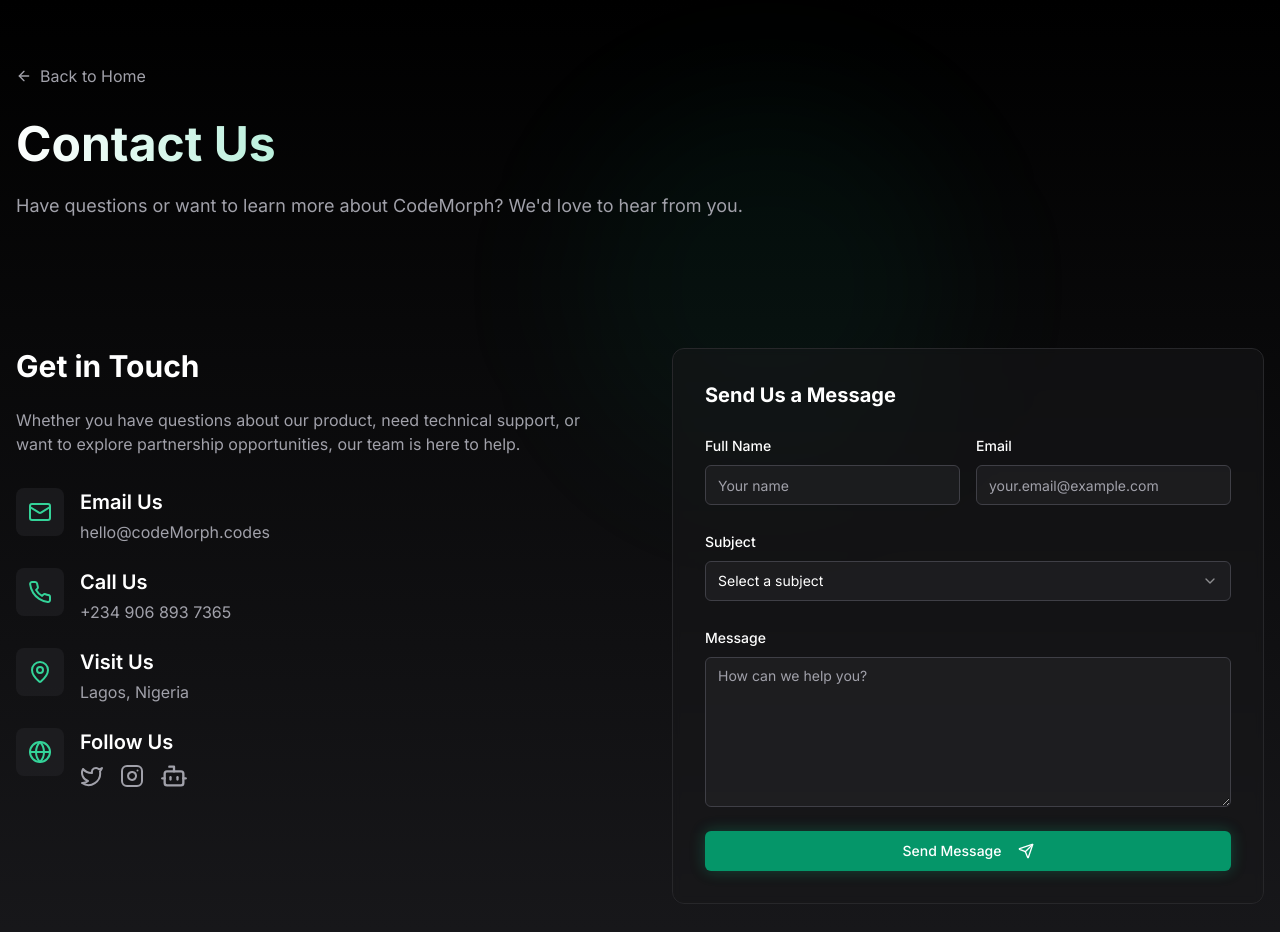
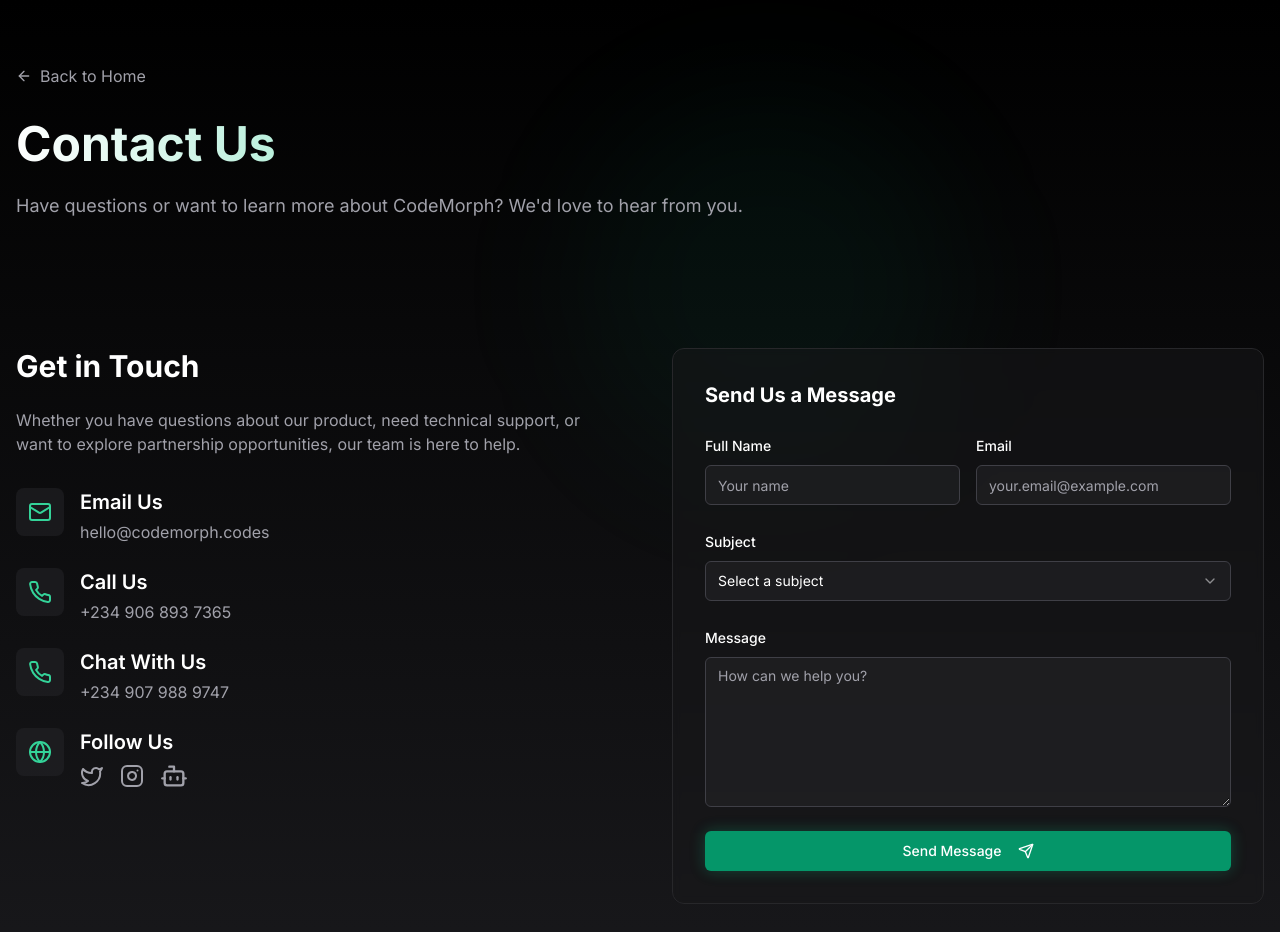
Before and after one commit to Code-Morph/CodeMorph-waitlist, a Next.js app: page /contact in a window 1280 px wide. Shown: the top 932 px of the page. Built offline with nearby package versions, Linux system fonts and the light colour scheme.

Commit message:
new update

```diff
--- a/app/contact/page.tsx
+++ b/app/contact/page.tsx
@@ -111,8 +111,8 @@ export default function ContactPage() {
                   <div>
                     <h3 className="text-xl font-semibold mb-1">Email Us</h3>
                     <p className="text-zinc-400">
-                      <a href="mailto:hello@codemorph.codes" className="hover:text-emerald-400 transition-colors">
-                        hello@codeMorph.codes
+                      <a href="mailto:hello@codemorph.codes" target='_blank' className="hover:text-emerald-400 transition-colors">
+                        hello@codemorph.codes
                       </a>
                     </p>
                   </div>
@@ -125,7 +125,7 @@ export default function ContactPage() {
                   <div>
                     <h3 className="text-xl font-semibold mb-1">Call Us</h3>
                     <p className="text-zinc-400">
-                      <a href="tel:+2349068937365" className="hover:text-emerald-400 transition-colors">
+                      <a href="tel:+2349068937365" target='_blank' className="hover:text-emerald-400 transition-colors">
                         +234 906 893 7365
                       </a>
                     </p>
@@ -133,6 +133,20 @@ export default function ContactPage() {
                 </div>
 
                 <div className="flex gap-4">
+                  <div className="p-3 bg-zinc-800/50 rounded-lg h-fit">
+                    <Phone className="w-6 h-6 text-emerald-400" />
+                  </div>
+                  <div>
+                    <h3 className="text-xl font-semibold mb-1">Chat With Us</h3>
+                    <p className="text-zinc-400">
+                      <a href="https://wa.me/2349079889747" target='_blank' className="hover:text-emerald-400 transition-colors">
+                        +234 907 988 9747
+                      </a>
+                    </p>
+                  </div>
+                </div>
+
+                {/* <div className="flex gap-4">
                   <div className="p-3 bg-zinc-800/50 rounded-lg h-fit">
                     <MapPin className="w-6 h-6 text-emerald-400" />
                   </div>
@@ -142,7 +156,7 @@ export default function ContactPage() {
                       Lagos, Nigeria
                     </p>
                   </div>
-                </div>
+                </div> */}
 
                 <div className="flex gap-4">
                   <div className="p-3 bg-zinc-800/50 rounded-lg h-fit">
```
